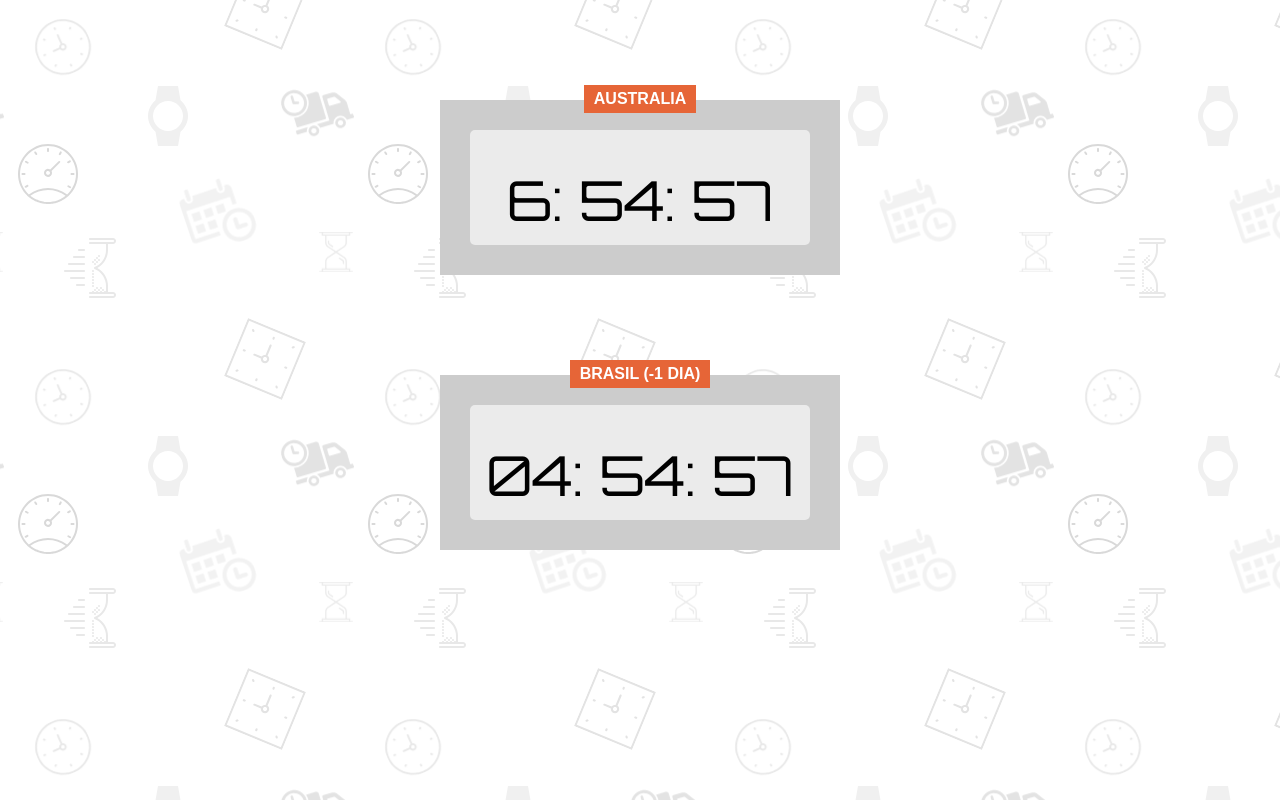
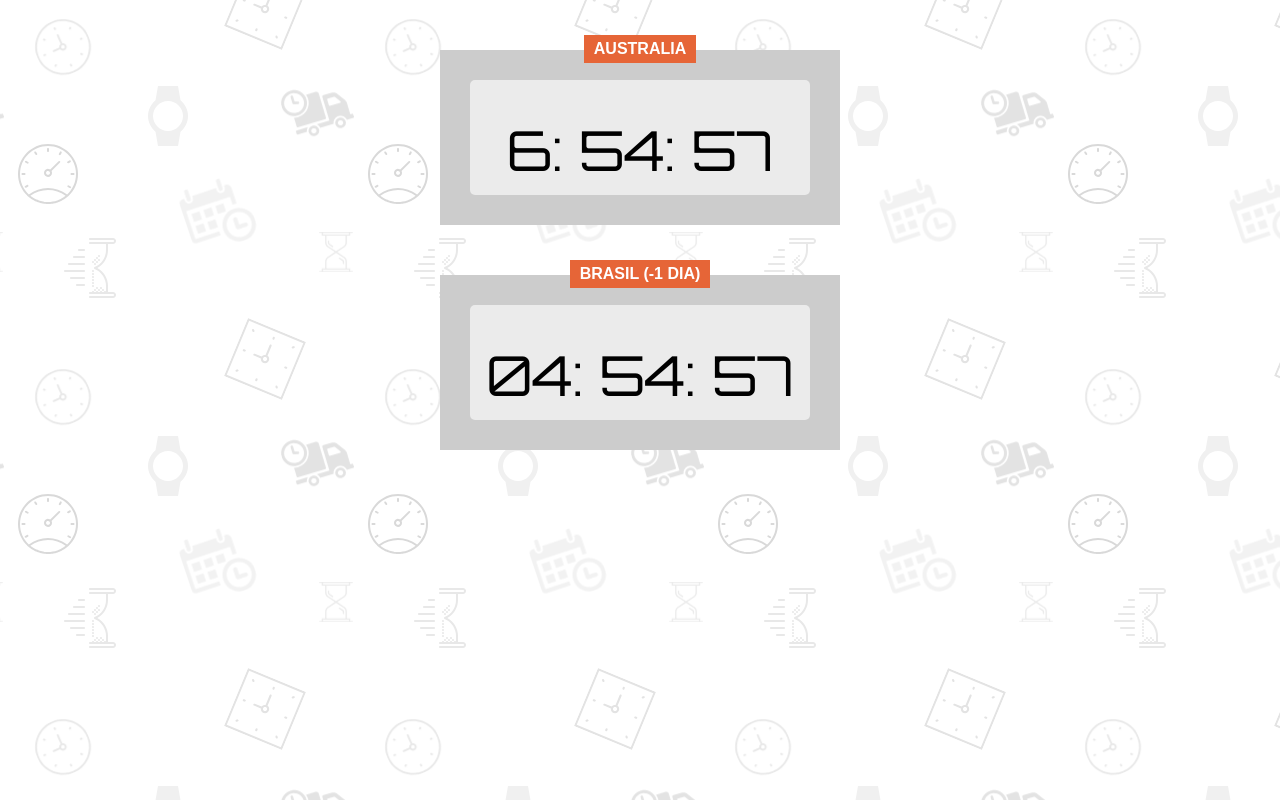
Before and after one commit to Livia-Santos/family-clock, a PHP site: page / in a window 1280 px wide. Run offline with PHP 8.4, Linux system fonts and the light colour scheme.

Commit message:
Adjust margin

```diff
--- a/styles.css
+++ b/styles.css
@@ -16,7 +16,7 @@ body {
     background-color: #ccc;
     width: 400px;
     height: 175px;;
-    margin: 100px auto;
+    margin: 50px auto;
     position: relative;
     padding: 30px;
     display: flex;
```
